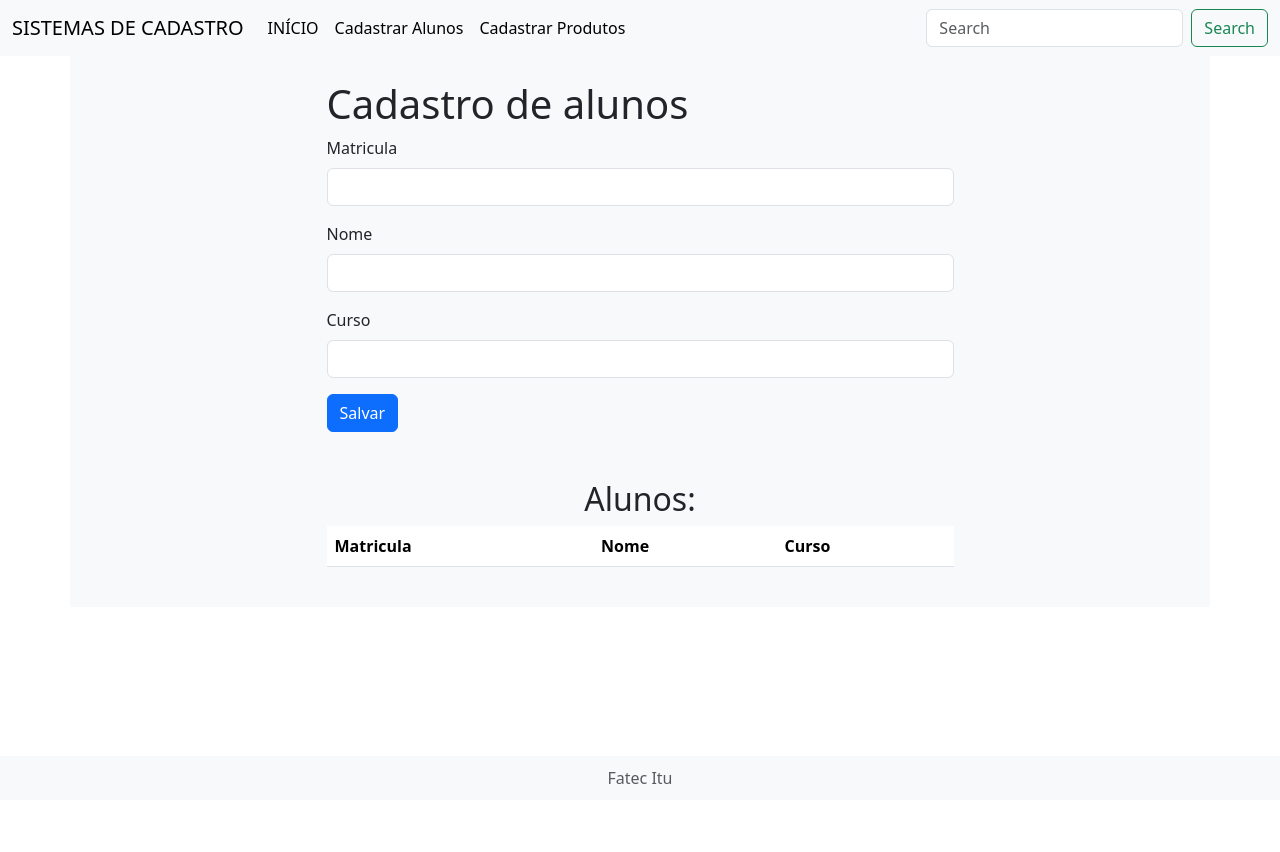
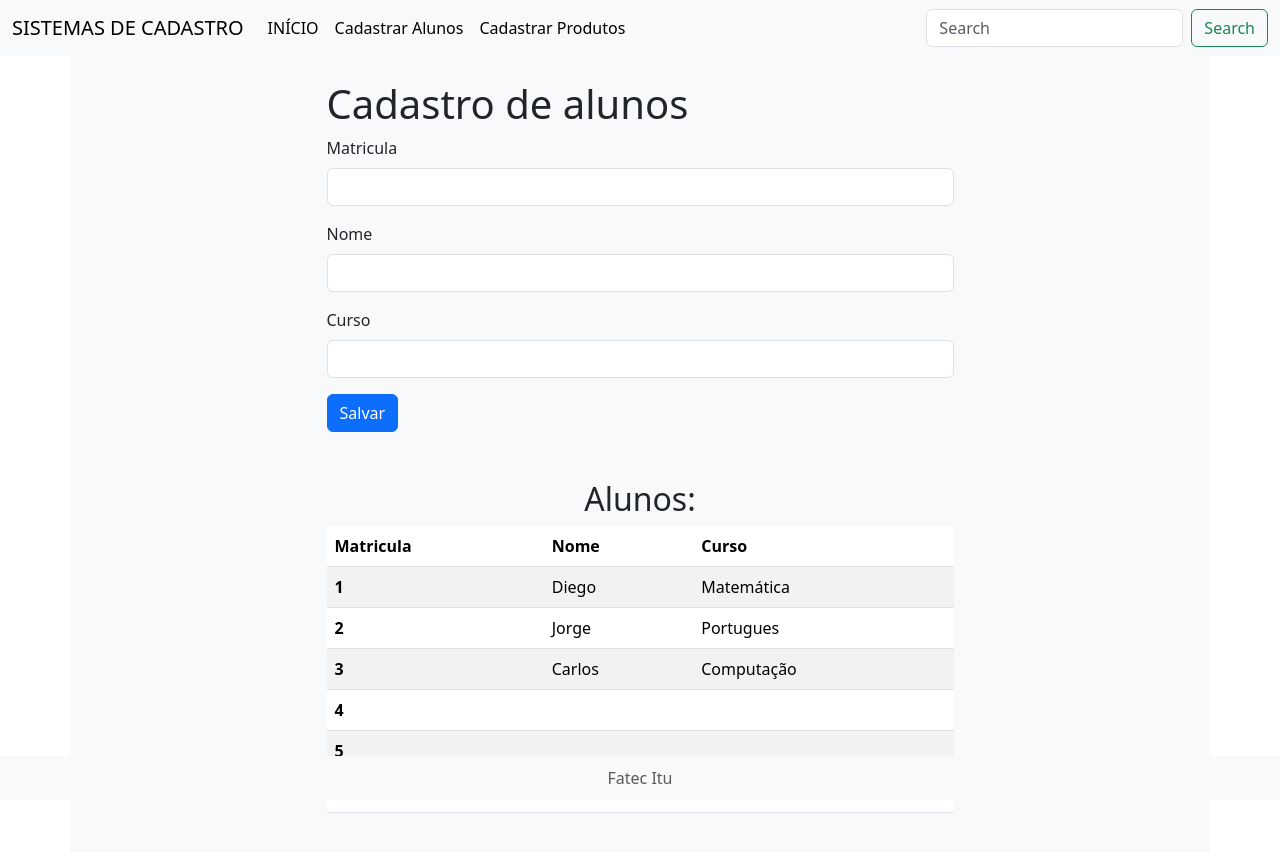
Before and after one commit to DSFerrari/estudo-para-prova, an Angular app: page /cadastrar-alunos in a window 1280 px wide. Before the commit the page ends 800 px from the top, so only its background shows below. Built offline with nearby package versions, Linux system fonts and the light colour scheme; data requests are answered from the project's data file.

Commit message:
json-server está adicionado e funcionando

```diff
--- /dev/null
+++ b/db.json
@@ -0,0 +1,34 @@
+{
+  "students": [
+    {
+      "id": 1,
+      "name": "Diego",
+      "course": "Matemática"
+    },
+    {
+      "id": 2,
+      "name": "Jorge",
+      "course": "Portugues"
+    },
+    {
+      "id": 3,
+      "name": "Carlos",
+      "course": "Computação"
+    },
+    {
+      "id": 4,
+      "name": "",
+      "course": ""
+    },
+    {
+      "id": 5,
+      "name": "",
+      "course": ""
+    },
+    {
+      "id": 6,
+      "name": "",
+      "course": ""
+    }
+  ]
+}
--- /dev/null
+++ b/src/app/aluno.service.ts
@@ -0,0 +1,22 @@
+import { HttpClient } from '@angular/common/http';
+import { Injectable } from '@angular/core';
+import { Observable } from 'rxjs';
+import { Student } from './cadastrar-alunos/student';
+
+@Injectable({
+  providedIn: 'root'
+})
+export class AlunoService {
+
+  url= "http://localhost:3000/students"
+
+  constructor(private http: HttpClient) { }
+
+  getStudents(): Observable<Student[]>{
+    return this.http.get<Student[]>(this.url);
+  }
+
+  save(student:Student): Observable<Student>{
+    return this.http.post<Student>(this.url, student)
+  }
+}
--- a/src/app/app.module.ts
+++ b/src/app/app.module.ts
@@ -10,6 +10,7 @@
 import { FooterComponent } from './footer/footer.component';
 import { NgbModule } from '@ng-bootstrap/ng-bootstrap';
 import { ReactiveFormsModule } from '@angular/forms';
+import { HttpClientModule } from '@angular/common/http';
 
 @NgModule({
   declarations: [
@@ -24,7 +25,8 @@
     BrowserModule,
     AppRoutingModule,
     NgbModule,
-    ReactiveFormsModule
+    ReactiveFormsModule,
+    HttpClientModule
   ],
   providers: [],
   bootstrap: [AppComponent]
--- a/src/app/cadastrar-alunos/cadastrar-alunos.component.ts
+++ b/src/app/cadastrar-alunos/cadastrar-alunos.component.ts
@@ -1,25 +1,38 @@
 import { FormBuilder, FormGroup } from '@angular/forms';
 import { Student } from './student';
-import { Component } from '@angular/core';
+import { Component, OnInit } from '@angular/core';
+import { AlunoService } from '../aluno.service';
+
 
 @Component({
   selector: 'app-cadastrar-alunos',
   templateUrl: './cadastrar-alunos.component.html',
   styleUrl: './cadastrar-alunos.component.css'
 })
-export class CadastrarAlunosComponent {
+export class CadastrarAlunosComponent implements OnInit {
  students: Student[] = [];
 
  formGroupStudent : FormGroup;
 
- constructor(private formBuilder: FormBuilder){
+ constructor(private formBuilder: FormBuilder, private service: AlunoService){
   this.formGroupStudent = formBuilder.group({
     id : [''],
     name : [''],
     course : ['']
 });
  }
+  ngOnInit(): void {
+    this.loadstudents();
+  }
+  loadstudents(){
+ this.service.getStudents().subscribe({
+  next: data => this.students = data
+ });
+}
+
  save(){
-  this.students.push(this.formGroupStudent.value)
+  this.service.save(this.formGroupStudent.value).subscribe({
+    next: data => this.students.push(data)
+  })
  }
 }
```
Also changed, not shown: 1 other file (tests, documents, lock files or other folders).
